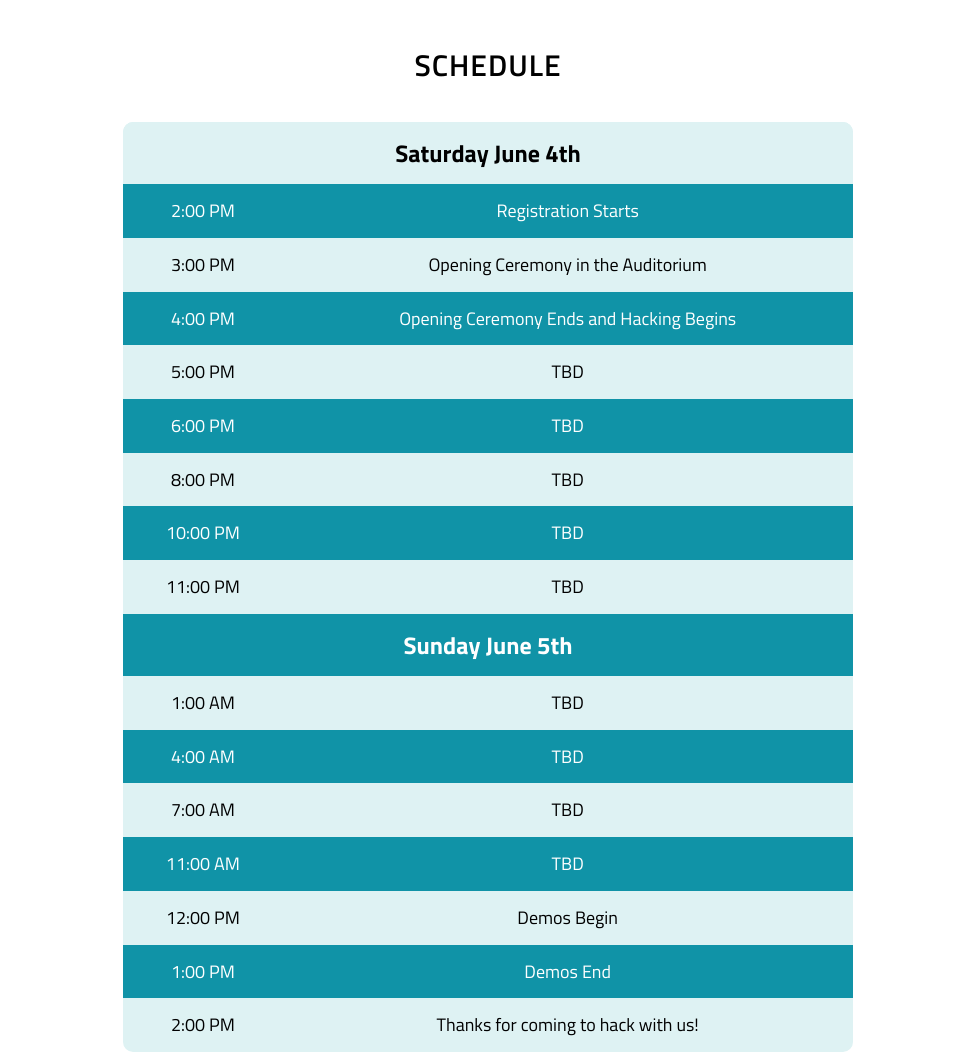
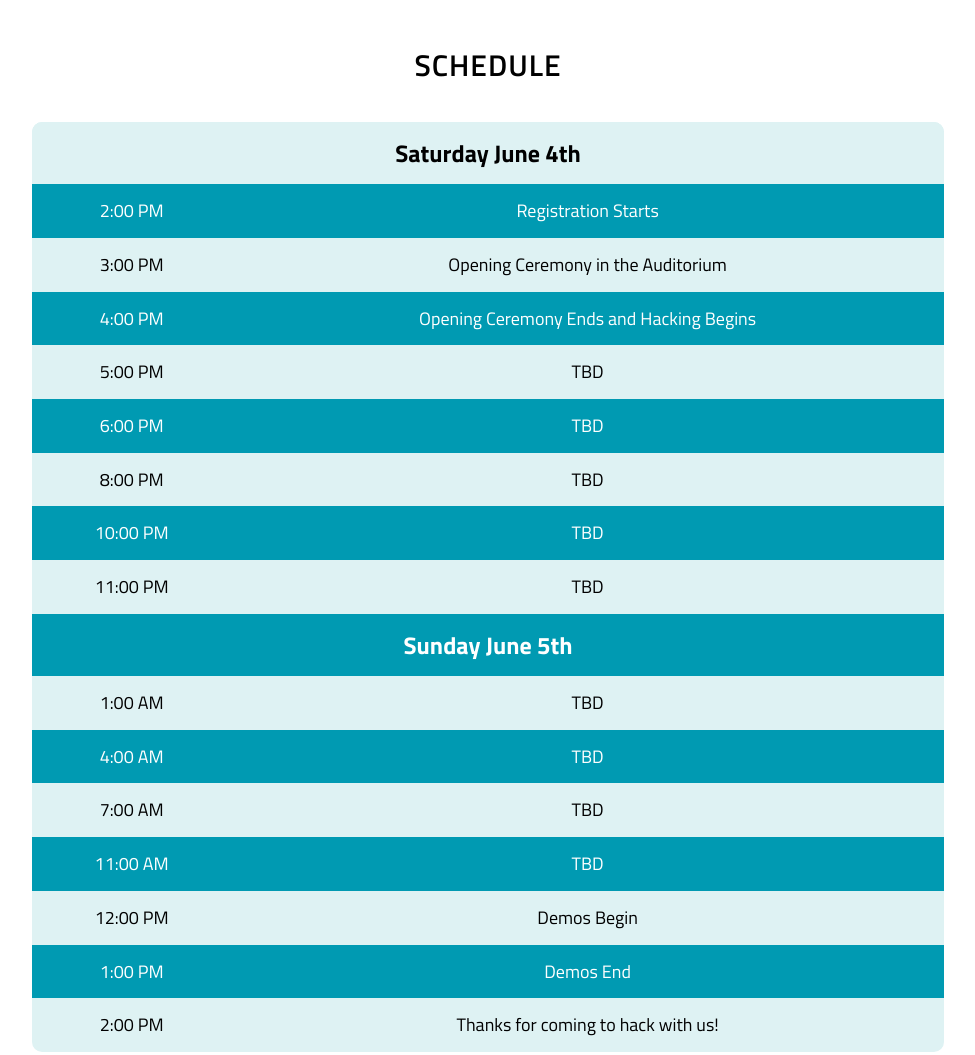
Before and after one commit to hackuc/hackuc, a plain HTML site: page index.html in a window 1280 px wide. Shown: the part 3320-4375 px from the top of the page, without its empty margins (152-1127 px from the left). Drawn offline with nearby package versions, Linux system fonts and the light colour scheme.

Commit message:
larger schedule

```diff
--- a/css/hackuc.css
+++ b/css/hackuc.css
@@ -494,9 +494,9 @@ body {
 }
 .hacktable {
     margin:0px;padding:0px;
-    width:80%;
+    width:100%;
     border: none;
-    margin-left: 10%;
+    margin-left: 0%;
     -moz-border-radius-bottomleft:10px;
     -webkit-border-bottom-left-radius:10px;
     border-bottom-left-radius:10px;
@@ -545,7 +545,7 @@ body {
     color: black;
 }
 .hacktable tr:nth-child(even)    {
-    background-color:#1093A7;
+    background-color:#009ab2;
     color: white;
 }
 .day{
```
